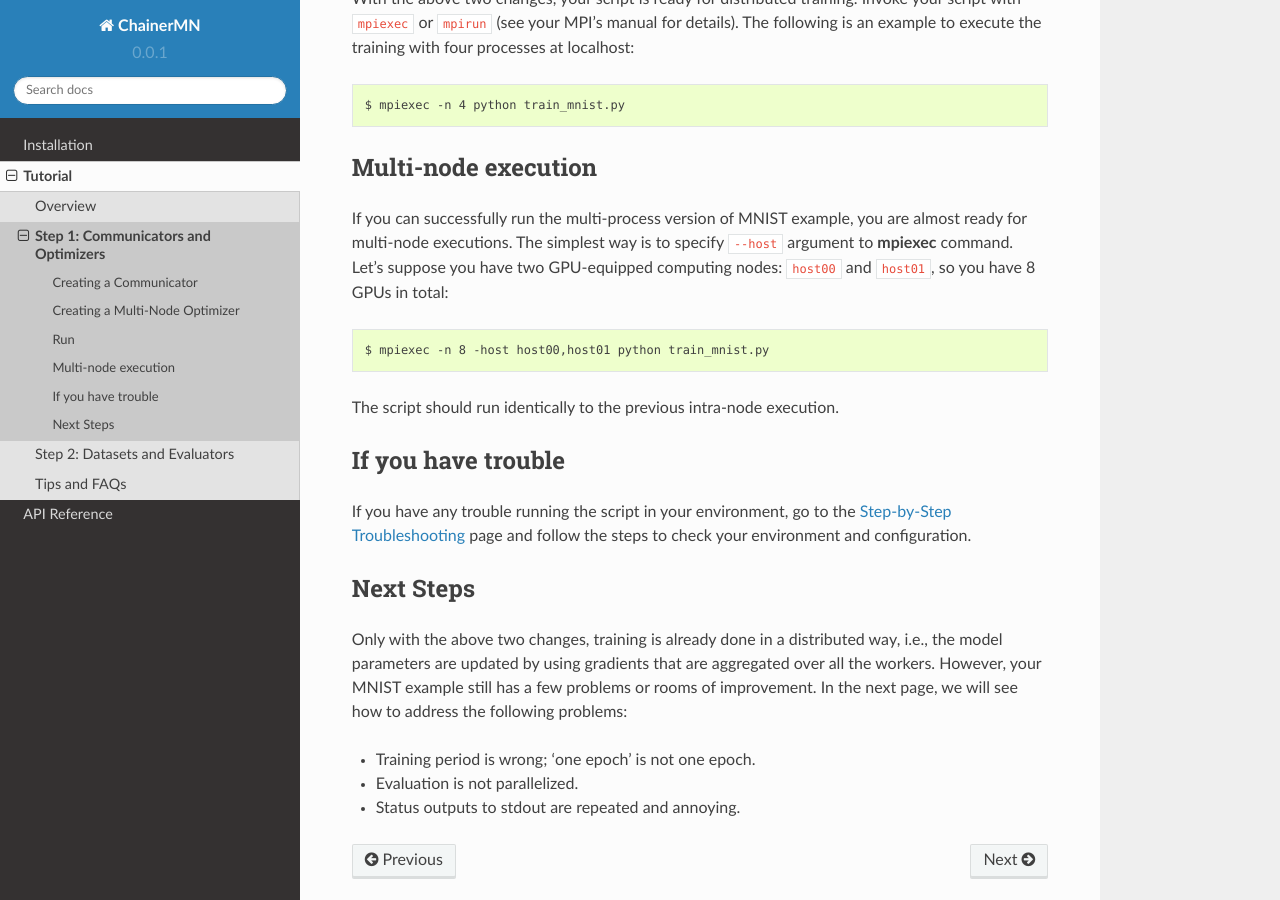
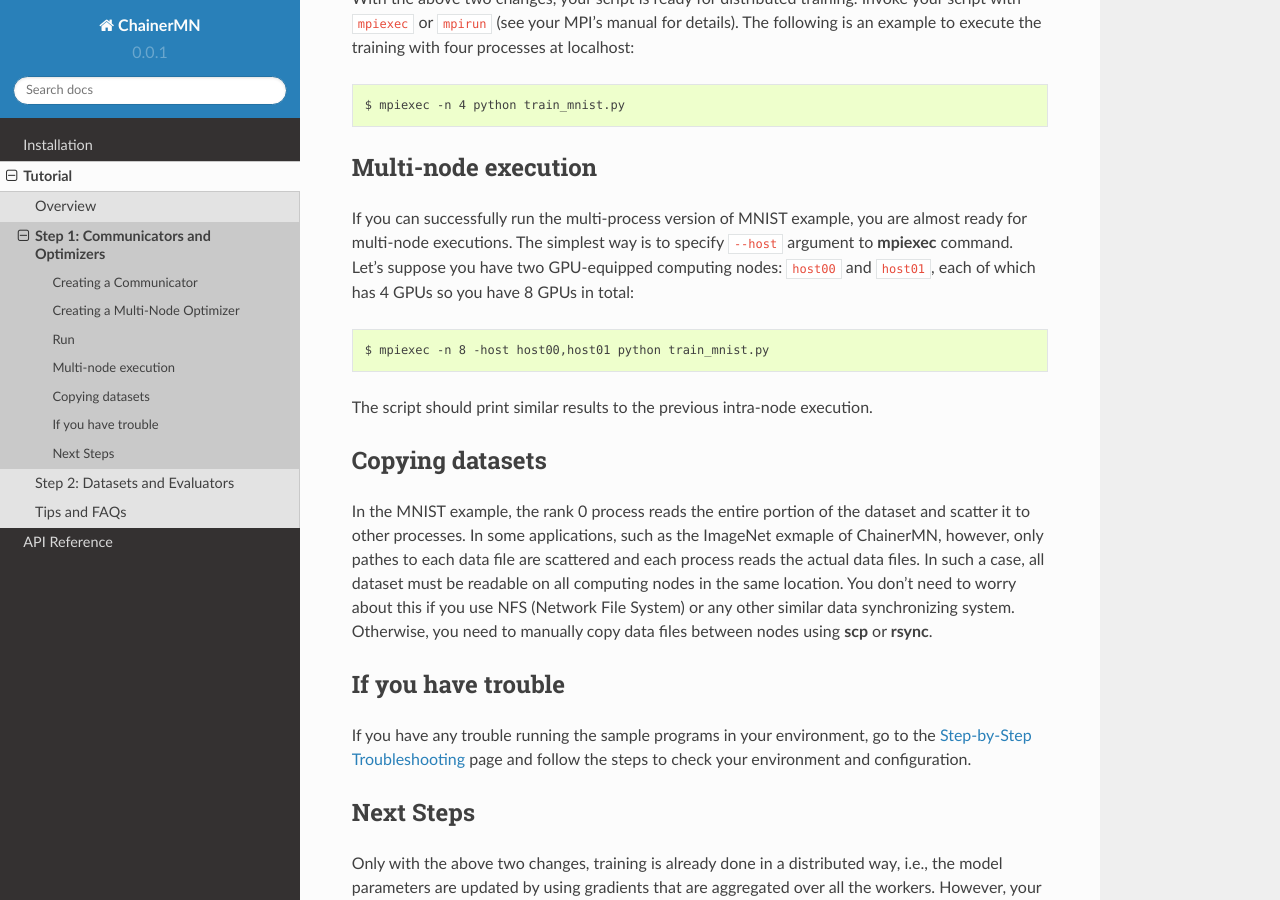
Before and after one commit to chainer/chainermn, a Sphinx documentation site: the page built from docs/source/tutorial/step1_communicators_optimizers.rst, in a window 1280 px wide and 900 px high, scrolled down 1361 px. Built offline with Sphinx 7.4.7 and the Read the Docs theme 2.0.0, drawn with Linux system fonts in a browser that asks for light colours.

Commit message:
* added copying dataset  * minor fixes

```diff
--- a/docs/source/tutorial/step1_communicators_optimizers.rst
+++ b/docs/source/tutorial/step1_communicators_optimizers.rst
@@ -76,19 +76,33 @@ If you can successfully run the multi-process version of MNIST
 example, you are almost ready for multi-node executions. The simplest
 way is to specify ``--host`` argument to :command:`mpiexec`
 command. Let's suppose you have two GPU-equipped computing nodes:
-``host00`` and ``host01``, so you have 8 GPUs in total::
+``host00`` and ``host01``, each of which has 4 GPUs so you have 8 GPUs
+in total::
 
   $ mpiexec -n 8 -host host00,host01 python train_mnist.py
 
-The script should run identically to the previous intra-node execution.
+The script should print similar results to the previous intra-node execution.
+
+Copying datasets
+~~~~~~~~~~~~~~~~
+
+In the MNIST example, the rank 0 process reads the entire portion of
+the dataset and scatter it to other processes. In some applications,
+such as the ImageNet exmaple of ChainerMN, however, only pathes to
+each data file are scattered and each process reads the actual data
+files. In such a case, all dataset must be readable on all computing
+nodes in the same location. You don't need to worry about this if you
+use NFS (Network File System) or any other similar data synchronizing
+system. Otherwise, you need to manually copy data files between nodes
+using :command:`scp` or :command:`rsync`.
 
 
 If you have trouble
 ~~~~~~~~~~~~~~~~~~~
 
-If you have any trouble running the script in your environment,
-go to the :ref:`troubleshooting` page and follow the steps to check
-your environment and configuration.
+If you have any trouble running the sample programs in your
+environment, go to the :ref:`troubleshooting` page and follow the
+steps to check your environment and configuration.
 
 Next Steps
 ~~~~~~~~~~
```
